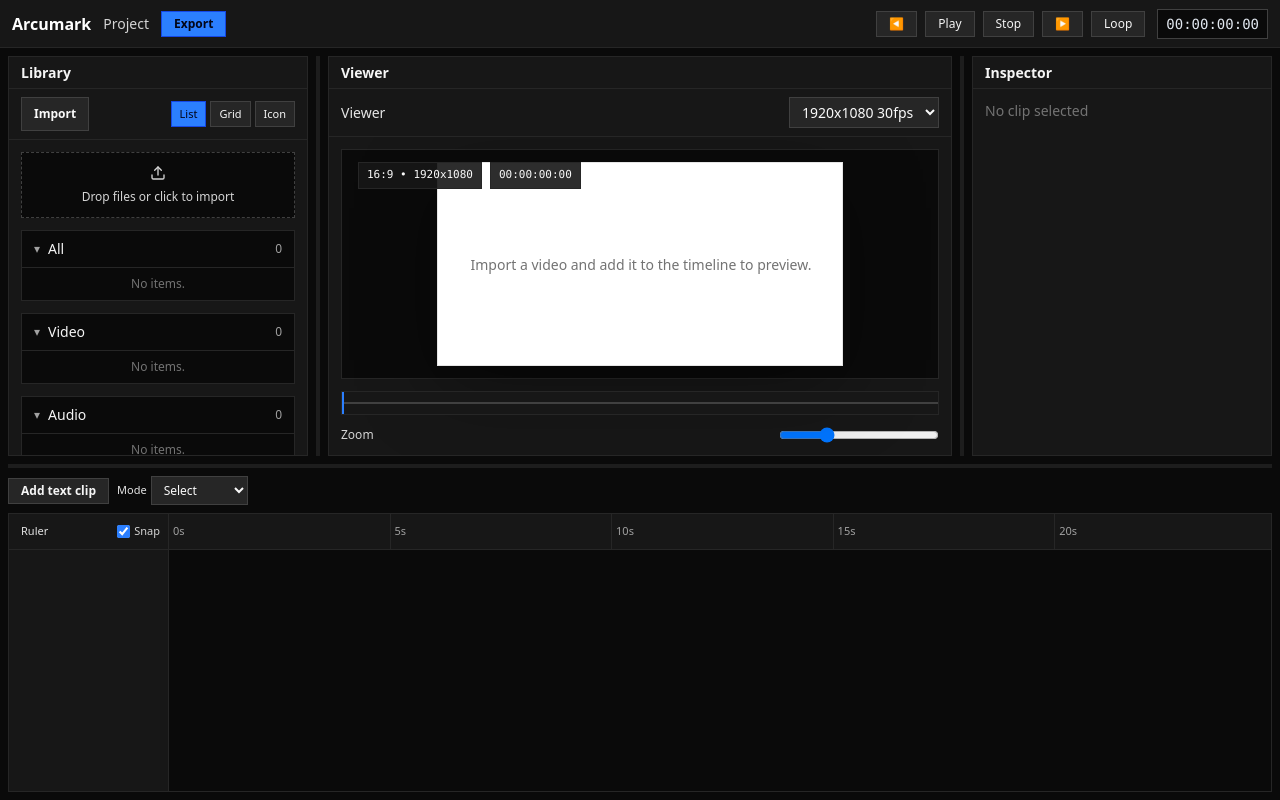
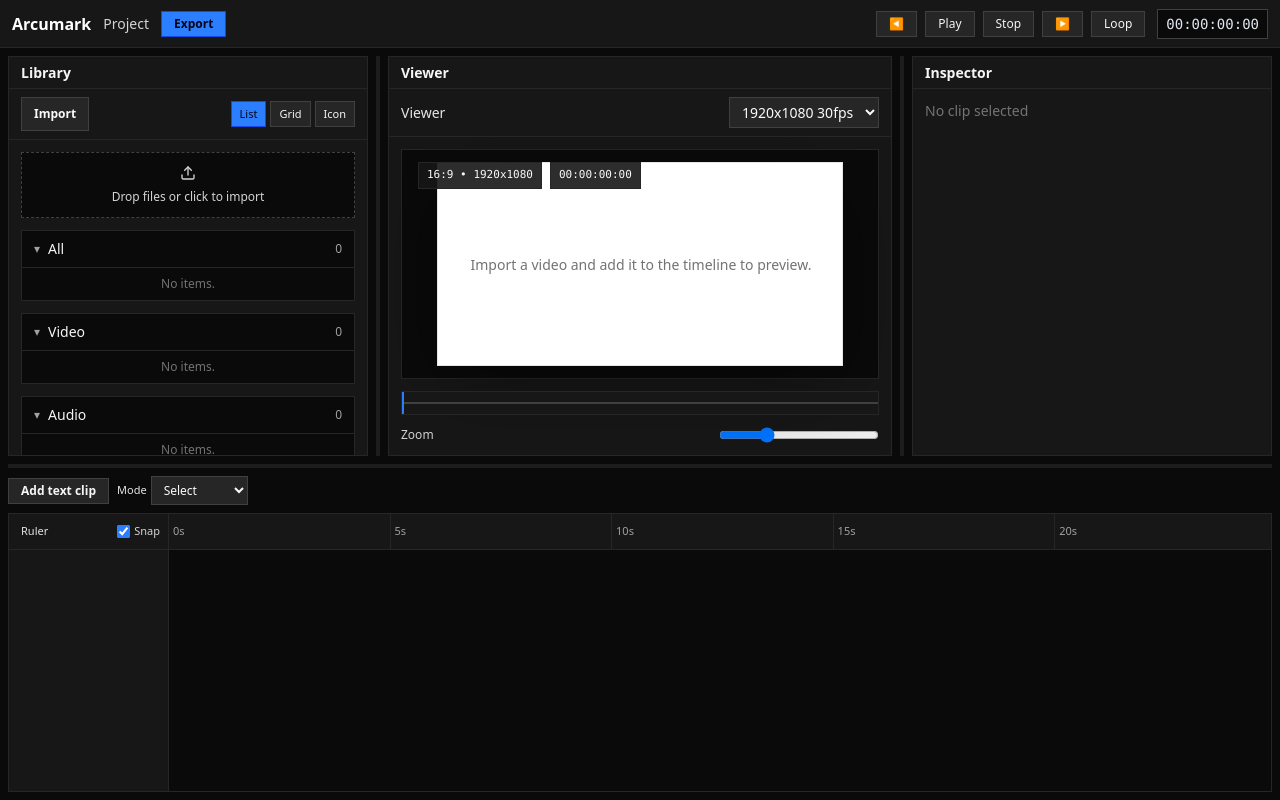
Before and after one commit to arcumark/arcumark, a Next.js app: page /editor/1 in a window 1280 px wide. Built offline with nearby package versions, Linux system fonts and the light colour scheme.

Commit message:
feat: support vertical monitor layout

```diff
--- a/src/app/editor/[projectId]/page.tsx
+++ b/src/app/editor/[projectId]/page.tsx
@@ -102,6 +102,7 @@ export default function EditorPage() {
 	const [isLoading, setIsLoading] = useState(true);
 	const [snapEnabled, setSnapEnabled] = useState(true);
 	const [editMode, setEditMode] = useState<"select" | "transform" | "crop" | "distort">("select");
+	const [isPortrait, setIsPortrait] = useState(false);
 	const clipboardRef = useRef<{ clip: Clip; kind: Track["kind"] } | null>(null);
 	const dragState = useRef<{
 		type: "left" | "right" | "vertical";
@@ -118,10 +119,18 @@ export default function EditorPage() {
 
 	useEffect(() => {
 		if (typeof window === "undefined") return;
-		setLeftWidth(Math.max(MIN_LEFT, Math.floor(window.innerWidth * 0.2)));
-		setRightWidth(Math.max(MIN_RIGHT, Math.floor(window.innerWidth * 0.2)));
-		setTopHeight(Math.max(MIN_TOP, Math.floor(window.innerHeight * 0.5)));
+		const updateOrientation = () => {
+			const vw = window.innerWidth;
+			const vh = window.innerHeight;
+			setIsPortrait(vh > vw);
+			setLeftWidth((prev) => Math.max(MIN_LEFT, Math.min(prev, Math.floor(vw * 0.4))));
+			setRightWidth((prev) => Math.max(MIN_RIGHT, Math.min(prev, Math.floor(vw * 0.4))));
+			setTopHeight(Math.max(MIN_TOP, Math.floor(vh * 0.5)));
+		};
+		updateOrientation();
+		window.addEventListener("resize", updateOrientation);
 		setIsLoading(false);
+		return () => window.removeEventListener("resize", updateOrientation);
 	}, []);
 
 	useEffect(() => {
@@ -552,10 +561,13 @@ export default function EditorPage() {
 				onLoopToggle={() => setLoop((p) => !p)}
 			/>
 			<div className="flex flex-1 flex-col gap-2 overflow-hidden p-2">
-				<div className="flex min-h-[320px] gap-2" style={{ height: topHeight }}>
+				<div
+					className={`flex min-h-[320px] gap-2 ${isPortrait ? "flex-col" : ""}`}
+					style={{ height: isPortrait ? undefined : topHeight }}
+				>
 					<div
 						className="flex flex-col border border-neutral-800 bg-neutral-900"
-						style={{ width: leftWidth, minWidth: MIN_LEFT }}
+						style={isPortrait ? undefined : { width: leftWidth, minWidth: MIN_LEFT }}
 					>
 						<div className="flex h-8 items-center border-b border-neutral-800 bg-neutral-900 px-3 text-sm font-semibold text-neutral-100 select-none">
 							Library
@@ -564,6 +576,7 @@ export default function EditorPage() {
 							<MediaBrowser items={mediaItems} onImport={handleImportMedia} />
 						</div>
 					</div>
+					{!isPortrait && (
 						<div
 							className="w-1 cursor-col-resize bg-neutral-800/70 transition hover:bg-blue-500/60"
 							onMouseDown={(e) => {
@@ -578,7 +591,11 @@ export default function EditorPage() {
 								};
 							}}
 						/>
-					<div className="flex flex-1 flex-col border border-neutral-800 bg-neutral-900">
+					)}
+					<div
+						className="flex flex-1 flex-col border border-neutral-800 bg-neutral-900"
+						style={isPortrait ? { minHeight: 300 } : undefined}
+					>
 						<div className="flex h-8 items-center border-b border-neutral-800 bg-neutral-900 px-3 text-sm font-semibold text-neutral-100 select-none">
 							Viewer
 						</div>
@@ -615,6 +632,7 @@ export default function EditorPage() {
 							/>
 						</div>
 					</div>
+					{!isPortrait && (
 						<div
 							className="w-1 cursor-col-resize bg-neutral-800/70 transition hover:bg-blue-500/60"
 							onMouseDown={(e) => {
@@ -629,9 +647,10 @@ export default function EditorPage() {
 								};
 							}}
 						/>
+					)}
 					<div
 						className="flex flex-col border border-neutral-800 bg-neutral-900"
-						style={{ width: rightWidth, minWidth: MIN_RIGHT }}
+						style={isPortrait ? undefined : { width: rightWidth, minWidth: MIN_RIGHT }}
 					>
 						<div className="flex h-8 items-center border-b border-neutral-800 bg-neutral-900 px-3 text-sm font-semibold text-neutral-100 select-none">
 							Inspector
```
Lines whose indentation alone changed are shown as unchanged.
